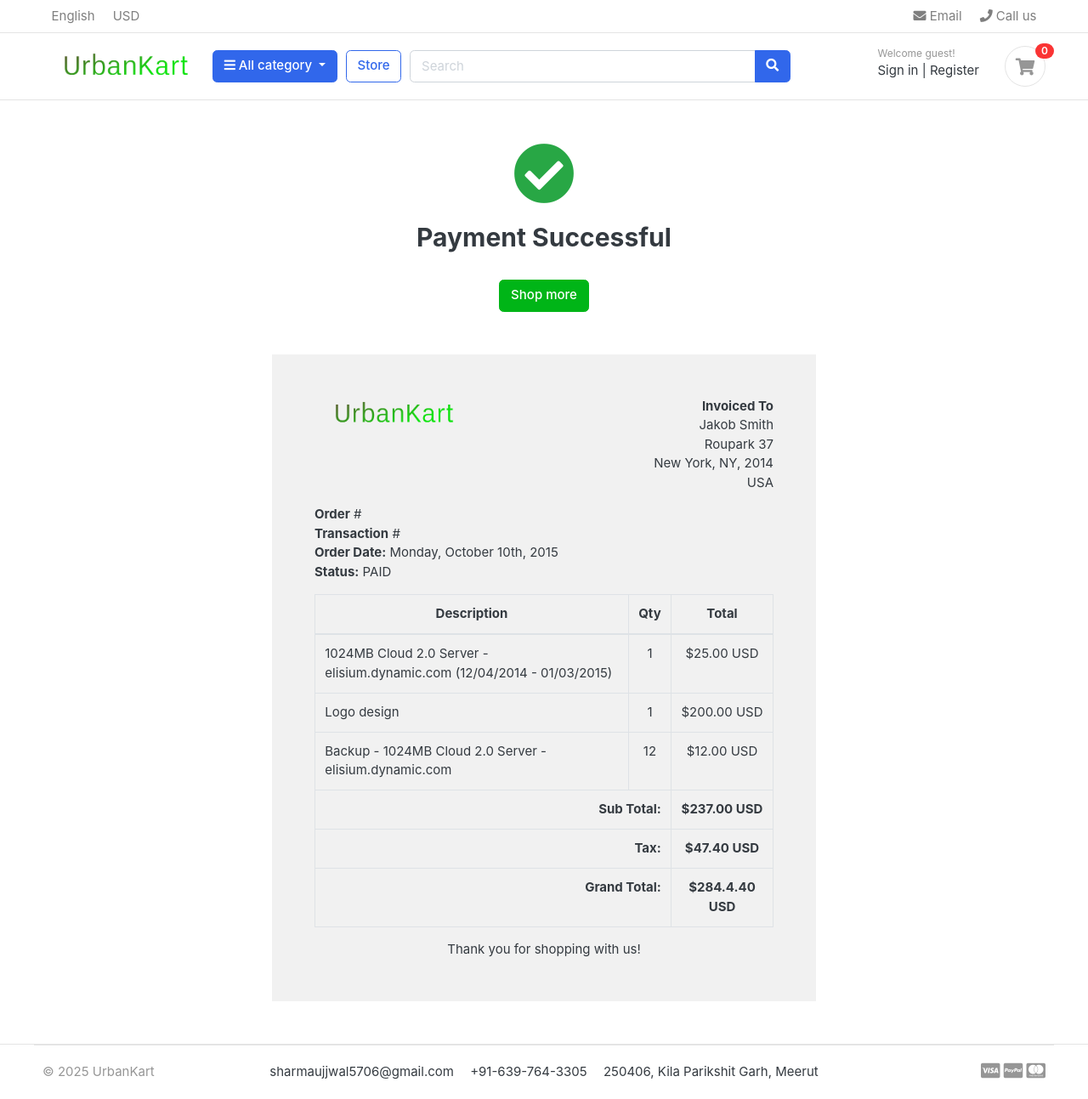
After one commit to Ujjwal5705/UrbanKart, a Django app: page /order/order_complete/ in a window 1280 px wide. The commit adds this page. Shown: the whole page at 85% size. Run offline with Django 5.2, Linux system fonts and the light colour scheme; data that the repository does not hold is empty; some libraries are stand-ins or nearby versions; some web fonts are replaced.

Commit message:
order_complete page

```diff
--- a/orders/urls.py
+++ b/orders/urls.py
@@ -5,4 +5,5 @@ from . import views
 urlpatterns = [
     path('place_order/', views.place_order, name='place_order'),
     path('payment/', views.payment, name='payment'),
+    path('order_complete/', views.order_complete, name='order_complete'),
 ]
--- a/orders/views.py
+++ b/orders/views.py
@@ -1,5 +1,5 @@
 from django.shortcuts import render, redirect
-from django.http import HttpResponse
+from django.http import HttpResponse, JsonResponse
 from carts.models import CartItem
 from .forms import OrderForm
 from accounts.models import Account
@@ -7,7 +7,6 @@ from .models import Order, Payment, OrderProduct
 from store.models import Product
 from datetime import date
 import json
-
 
 # confirmation email
 from django.contrib.sites.shortcuts import get_current_site
@@ -135,4 +134,13 @@ def payment(request):
     send_email = EmailMessage(mail_subject, message, to=[to_email])
     send_email.send()
 
-    return render(request, 'orders/payment.html')
+    # Send order number and transaction id back to sendData method via JsonResponse
+    data = {
+        "order_number": order.order_number,
+        "transID": payment.payment_id,
+    }
+    return JsonResponse(data)
+
+def order_complete(request):
+
+    return render(request, 'orders/order_complete.html')
--- /dev/null
+++ b/templates/orders/order_complete.html
@@ -0,0 +1,115 @@
+{% extends "base.html" %}
+{% load static %}
+
+{% block content %}
+
+<div class="container" style="margin-top: 50px;">
+    <center><i class="fas fa-check-circle" style="font-size: 72px;margin-bottom: 20px;color: #28A745;"></i></center>
+    <h2 class="text-center">Payment Successful</h2>
+	<br>
+	<div class="text-center">
+		<a href="{% url 'store' %}" class="btn btn-success">Shop more</a>
+	</div>
+</div>
+
+<div class="container" style="margin: 0 auto;width: 50%;padding: 50px;background: #f1f1f1;margin-top: 50px;margin-bottom: 50px;">
+    <div class="row invoice row-printable">
+        <div class="col-md-12">
+            <!-- col-lg-12 start here -->
+            <div class="panel panel-default plain" id="dash_0">
+                <!-- Start .panel -->
+                <div class="panel-body p30">
+                    <div class="row">
+                        <!-- Start .row -->
+                        <div class="col-lg-6">
+                            <!-- col-lg-6 start here -->
+                            <div class="invoice-logo"><img src="{% static 'images/logo.png' %}" alt="Invoice logo" style="max-height: 40px;"></div>
+                        </div>
+                        <!-- col-lg-6 end here -->
+                        <div class="col-lg-6">
+                            <!-- col-lg-6 start here -->
+                            <div class="invoice-from">
+                                <ul class="list-unstyled text-right">
+                                    <li><strong>Invoiced To</strong></li>
+                                    <li>Jakob Smith</li>
+                                    <li>Roupark 37</li>
+                                    <li>New York, NY, 2014</li>
+                                    <li>USA</li>
+                                </ul>
+                            </div>
+                        </div>
+                        <!-- col-lg-6 end here -->
+                        <div class="col-lg-12">
+                            <!-- col-lg-12 start here -->
+                            <div class="invoice-details mt25">
+                                <div class="well">
+                                    <ul class="list-unstyled mb0">
+                                        <li><strong>Order</strong> #</li>
+                                        <li><strong>Transaction</strong> #</li>
+                                        <li><strong>Order Date:</strong> Monday, October 10th, 2015</li>
+                                        <li><strong>Status:</strong> PAID</li>
+                                    </ul>
+                                </div>
+                            </div>
+
+                            <div class="invoice-items">
+                                <div class="table-responsive" style="overflow: hidden; outline: none;" tabindex="0">
+                                    <table class="table table-bordered">
+                                        <thead>
+                                            <tr>
+                                                <th class="per70 text-center">Description</th>
+                                                <th class="per5 text-center">Qty</th>
+                                                <th class="per25 text-center">Total</th>
+                                            </tr>
+                                        </thead>
+                                        <tbody>
+                                            <tr>
+                                                <td>1024MB Cloud 2.0 Server - elisium.dynamic.com (12/04/2014 - 01/03/2015)</td>
+                                                <td class="text-center">1</td>
+                                                <td class="text-center">$25.00 USD</td>
+                                            </tr>
+                                            <tr>
+                                                <td>Logo design</td>
+                                                <td class="text-center">1</td>
+                                                <td class="text-center">$200.00 USD</td>
+                                            </tr>
+                                            <tr>
+                                                <td>Backup - 1024MB Cloud 2.0 Server - elisium.dynamic.com</td>
+                                                <td class="text-center">12</td>
+                                                <td class="text-center">$12.00 USD</td>
+                                            </tr>
+                                        </tbody>
+                                        <tfoot>
+                                            <tr>
+                                                <th colspan="2" class="text-right">Sub Total:</th>
+                                                <th class="text-center">$237.00 USD</th>
+                                            </tr>
+                                            <tr>
+                                                <th colspan="2" class="text-right">Tax:</th>
+                                                <th class="text-center">$47.40 USD</th>
+                                            </tr>
+
+                                            <tr>
+                                                <th colspan="2" class="text-right">Grand Total:</th>
+                                                <th class="text-center">$284.4.40 USD</th>
+                                            </tr>
+                                        </tfoot>
+                                    </table>
+                                </div>
+                            </div>
+                            <div class="invoice-footer mt25">
+                                <p class="text-center">Thank you for shopping with us!</p>
+                            </div>
+                        </div>
+                        <!-- col-lg-12 end here -->
+                    </div>
+                    <!-- End .row -->
+                </div>
+            </div>
+            <!-- End .panel -->
+        </div>
+        <!-- col-lg-12 end here -->
+    </div>
+    </div>
+
+{% endblock content %}
```
Also changed, not shown: templates/orders/payment.html (+6 -1 lines).
